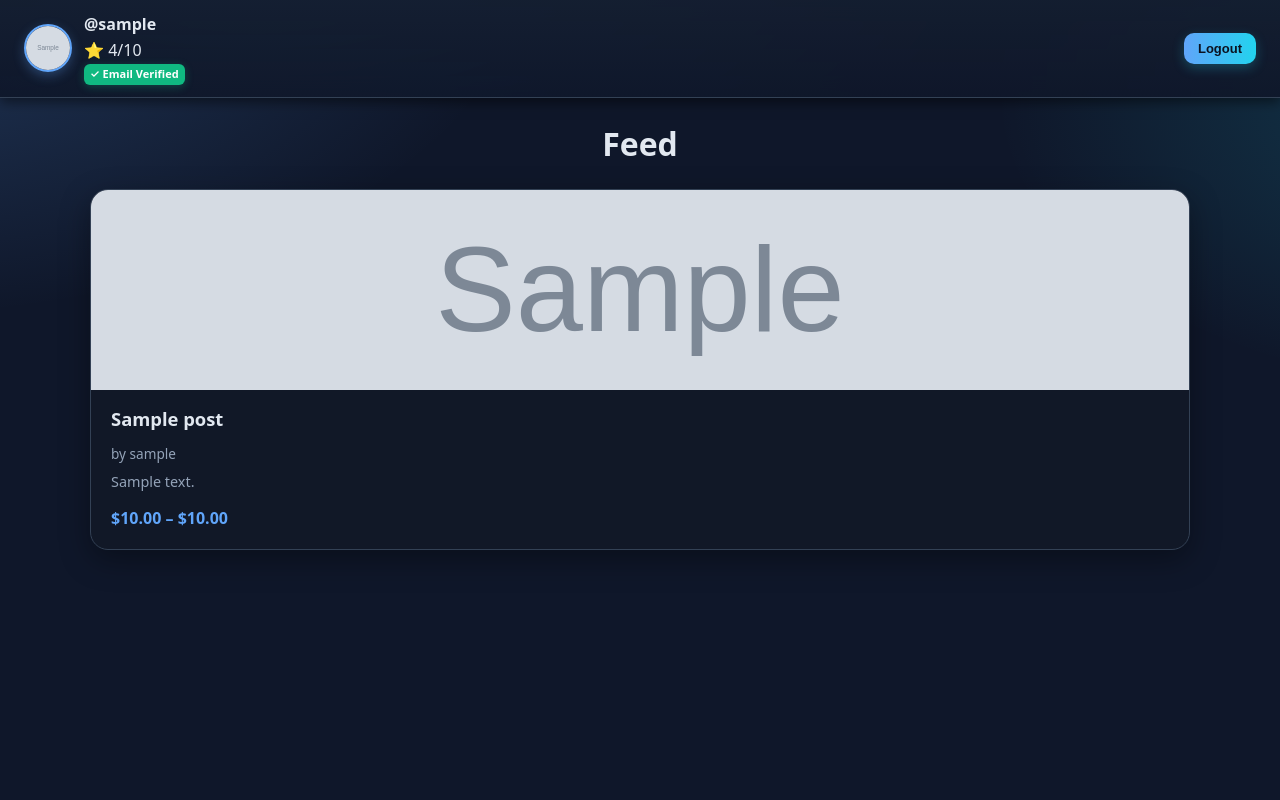
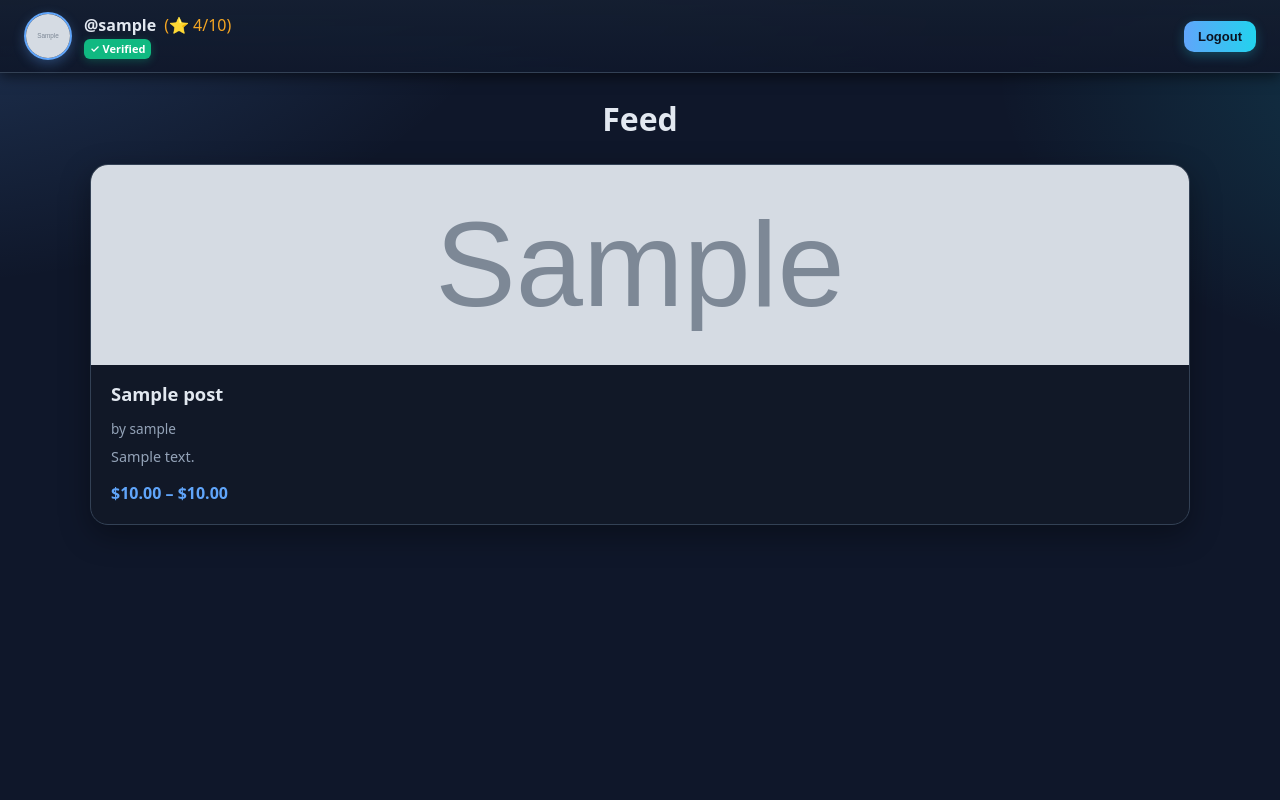
Before and after one commit to Rehal05/MarketPlace-CS3240, a Django app: template app/profiles/templates/profiles.html in a window 1280 px wide. Run offline with Django 5.2, Linux system fonts and the light colour scheme; the template is opened without the code that fills it: most values are stand-ins (such as "Sample title", 1, 10 or a date in 2020); grey boxes marked "Sample" are stand-in pictures; parts of the project's set-up code (start-up, migrations or seed data) failed here and were passed over.

Commit message:
Updated profiles template styling and structure to format rating in dashboard banner better.

```diff
--- a/app/profiles/templates/profiles.html
+++ b/app/profiles/templates/profiles.html
@@ -8,6 +8,24 @@
   <link rel="stylesheet" href="{% static 'profiles.css' %}">
 </head>
 <body>
+  <style>
+    /* Dashboard Banner Styling (username, rating) */
+    .profile-info {
+      display: flex;
+      flex-direction: column; /* stack username-rating and verified badge */
+    }
+
+    .username-rating {
+      display: flex;
+      align-items: center;
+      gap: 8px;   /* spacing between username and rating */
+    }
+
+    .avg-rating {
+      font-weight: 500;
+      color: #f5a623;
+    }
+  </style>
   <!-- Top Navigation Bar -->
   <nav class="topbar">
     <div class="topbar-content">
@@ -23,13 +41,15 @@
           {% endif %}
         </div>
         <div class="profile-info">
-          <h2>@{{ username }}</h2>
-          {% if avg_rating %}
-            <span class="avg-rating">⭐ {{ avg_rating }}/10</span>
-          {% else %}
-            <span class="avg-rating">⭐ No ratings yet</span>
-          {% endif %}
-          <span class="verified-badge">✓ Email Verified</span>
+          <div class="username-rating">
+            <h2>@{{ username }}</h2>
+            {% if avg_rating %}
+              <span class="avg-rating">(⭐ {{ avg_rating }}/10)</span>
+            {% else %}
+              <span class="avg-rating">(⭐ No ratings yet)</span>
+            {% endif %}
+          </div>
+          <span class="verified-badge">✓ Verified</span>
         </div>
       </div>
 
```
